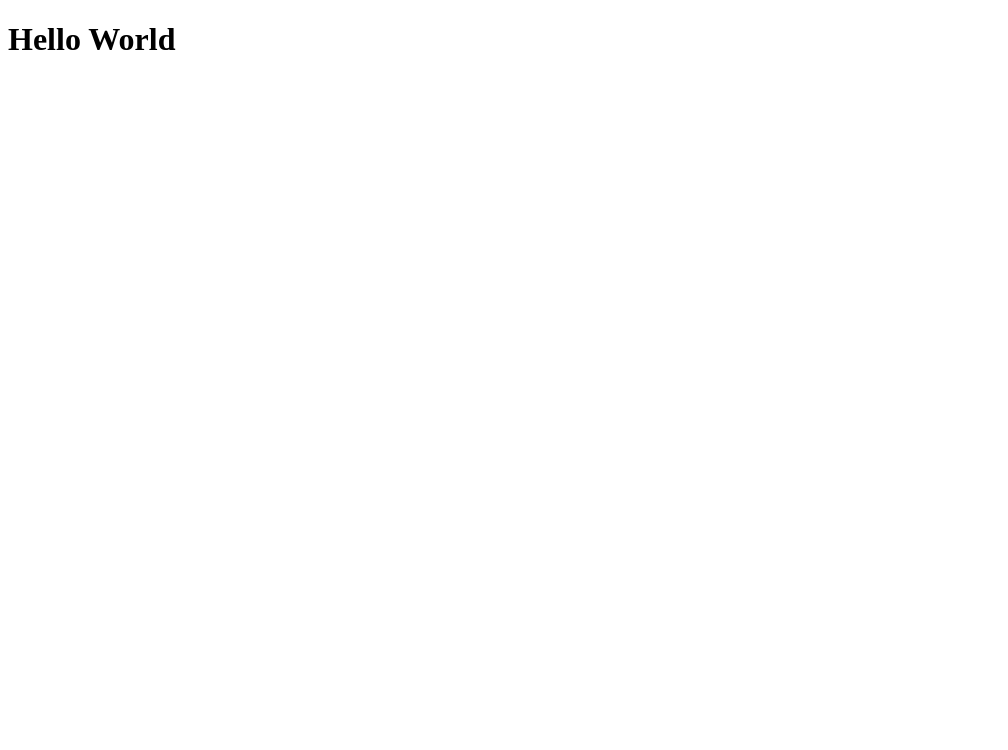
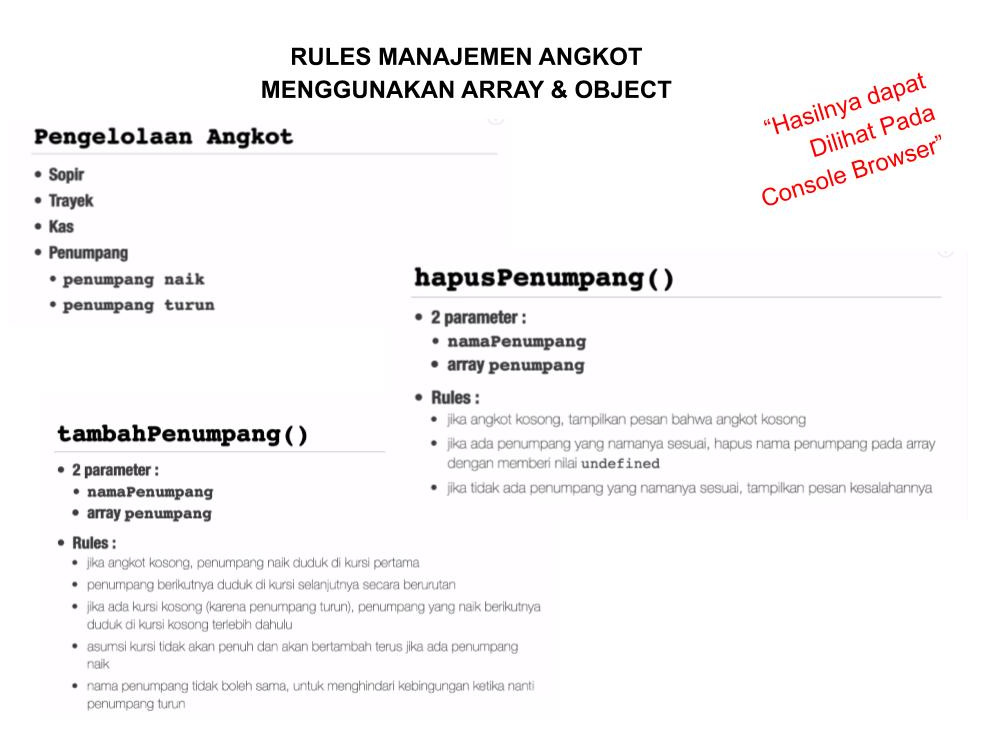
Before and after one commit to mochamadiskandar/JavaScript_SimulasiAngkotFinal, a plain HTML site: page index.html in a window 1280 px wide. Shown: the whole page, without its empty margins (0-1008 px from the left). Drawn offline with Linux system fonts and the light colour scheme.

Commit message:
edit body html

```diff
--- a/index.html
+++ b/index.html
@@ -6,7 +6,7 @@
     <title>Learn Javascript</title>
   </head>
   <body>
-    <h1>Hello World</h1>
+    <img src="rules.jpg" />
     <!-- <script src="angkot6.js"></script> -->
     <script src="angkotfinal.js"></script>
   </body>
```
